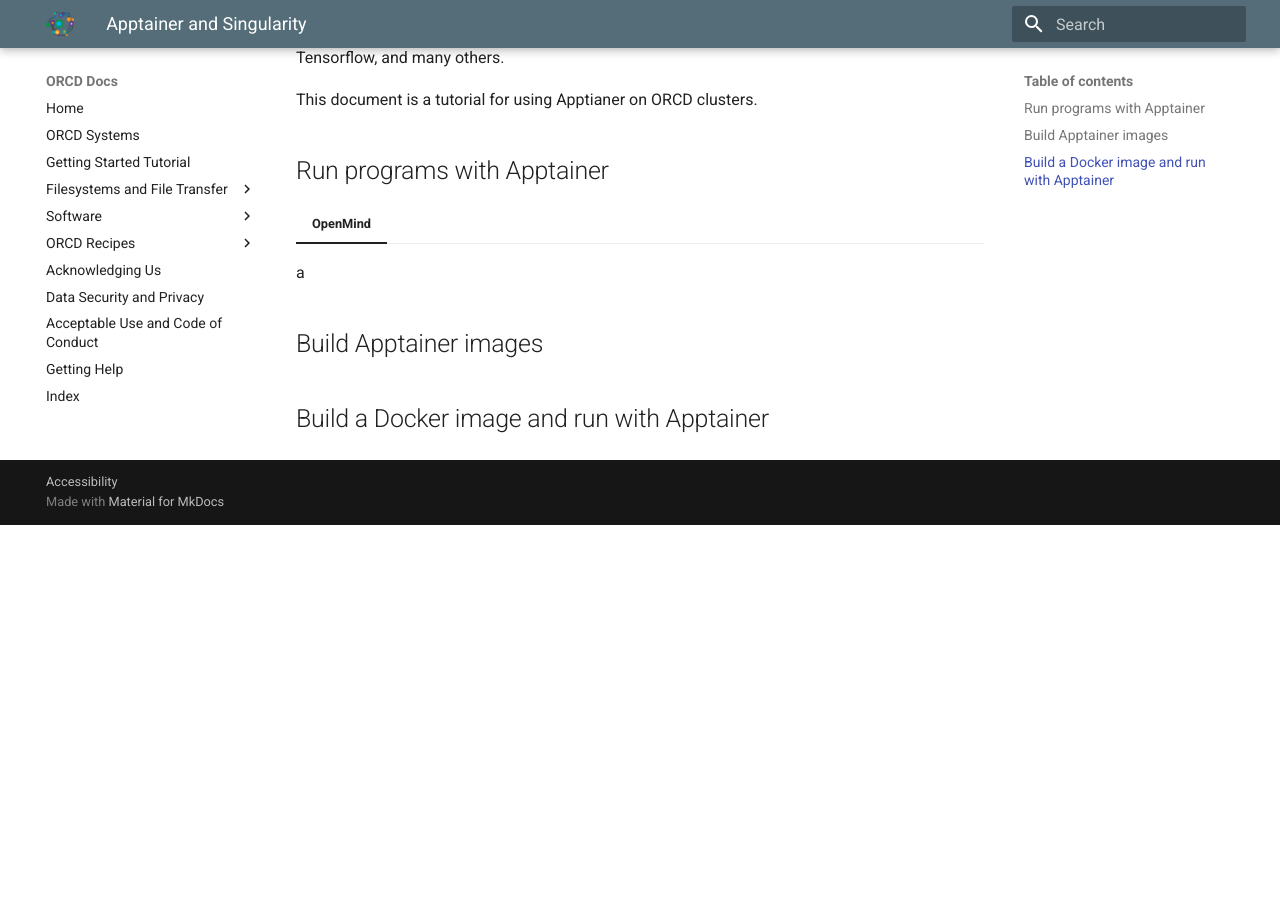
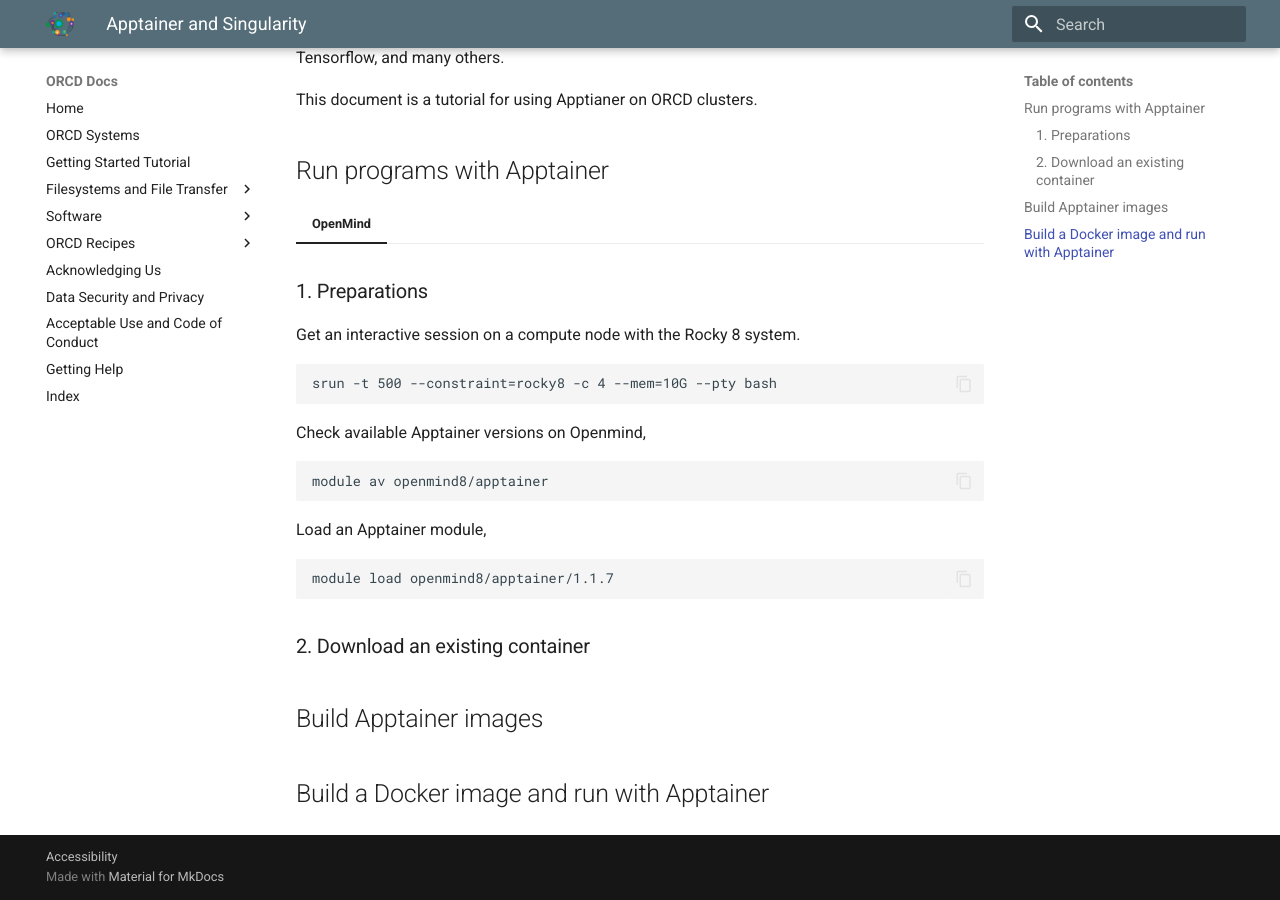
Before and after one commit to mit-orcd/orcd-docs-edit, an MkDocs documentation site: the page built from docs/software/apptainer.md, in a window 1280 px wide and 900 px high, scrolled down 581 px. Built offline with MkDocs 1.6.1 and Material for MkDocs 9.7.7, drawn with Linux system fonts in a browser that asks for light colours; before the commit the page ends 1106 px from its top, so only the background shows below that.

Commit message:
apptainer

````diff
--- a/docs/software/apptainer.md
+++ b/docs/software/apptainer.md
@@ -15,7 +15,7 @@
 The most famous container is Docker, which is designed for laptops/desktops and cloud platforms. Here we will mostly focus on another kind of conatainer Apptainer and Singularity, which are particularly designed for HPC culsters. Apptainer is an extension of Singularity. Both are compatible with Docker.
 
    !!! note
-       In the following, the terminology Apptainer will be used. The statements hold if the word Apptainer is replaced by Singularity in most cases.
+      In the following, the terminology Apptainer will be used. The statements hold if the word Apptainer is replaced by Singularity in most cases.
 
 Users can use Apptainer to support many applications, such as Python, R, Julia, compiling C/Fortran packages, and many GUI software. In particular, container is polular in supporting Python pakcages for the artificial intelligence and data science communities, such as Pytorch, Tensorflow, and many others.
 
@@ -26,7 +26,23 @@
 
 
 === "OpenMind"
-   a
+
+### 1. Preparations
+
+Get an interactive session on a compute node with the Rocky 8 system.
+```
+srun -t 500 --constraint=rocky8 -c 4 --mem=10G --pty bash
+```
+Check available Apptainer versions on Openmind,
+```
+module av openmind8/apptainer
+```
+Load an Apptainer module,
+```
+module load openmind8/apptainer/1.1.7
+```
+
+### 2. Download an existing container
 
 
 ## Build Apptainer images
````
